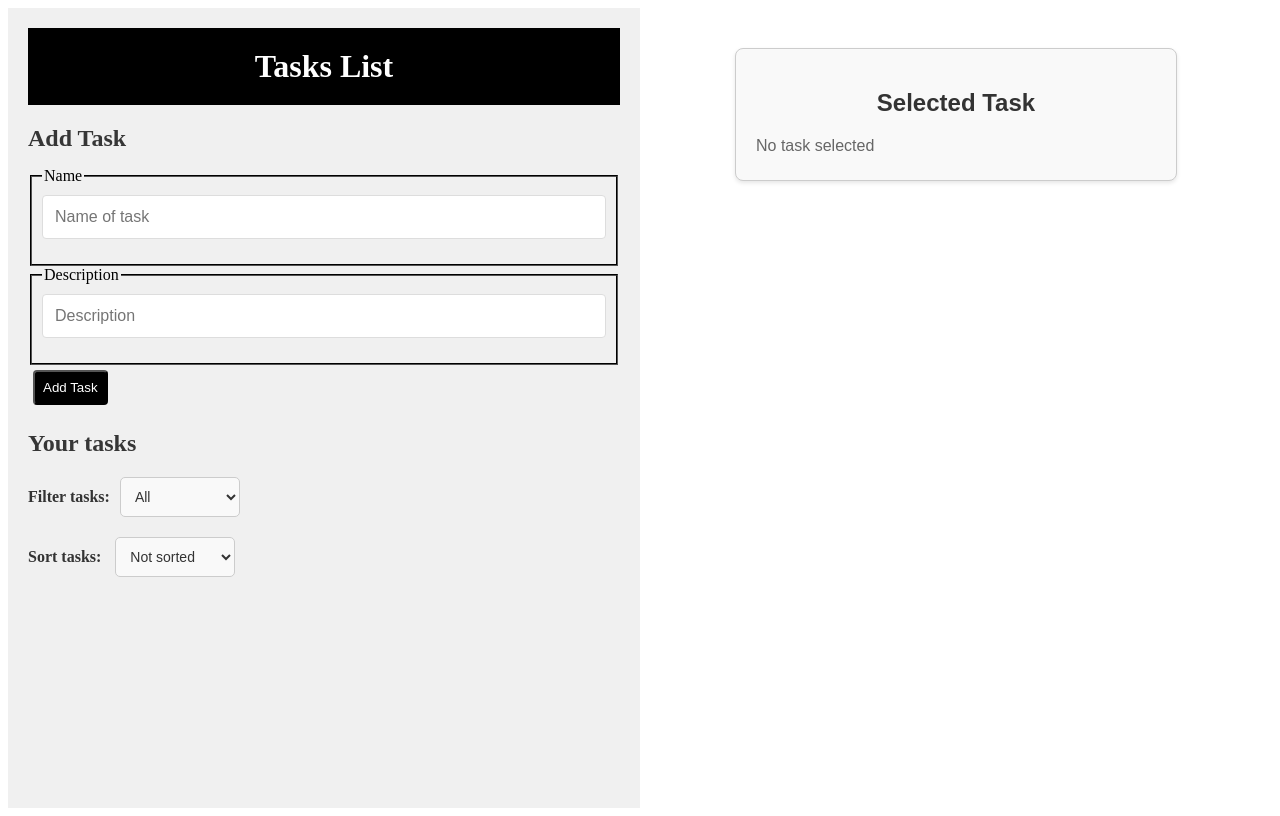
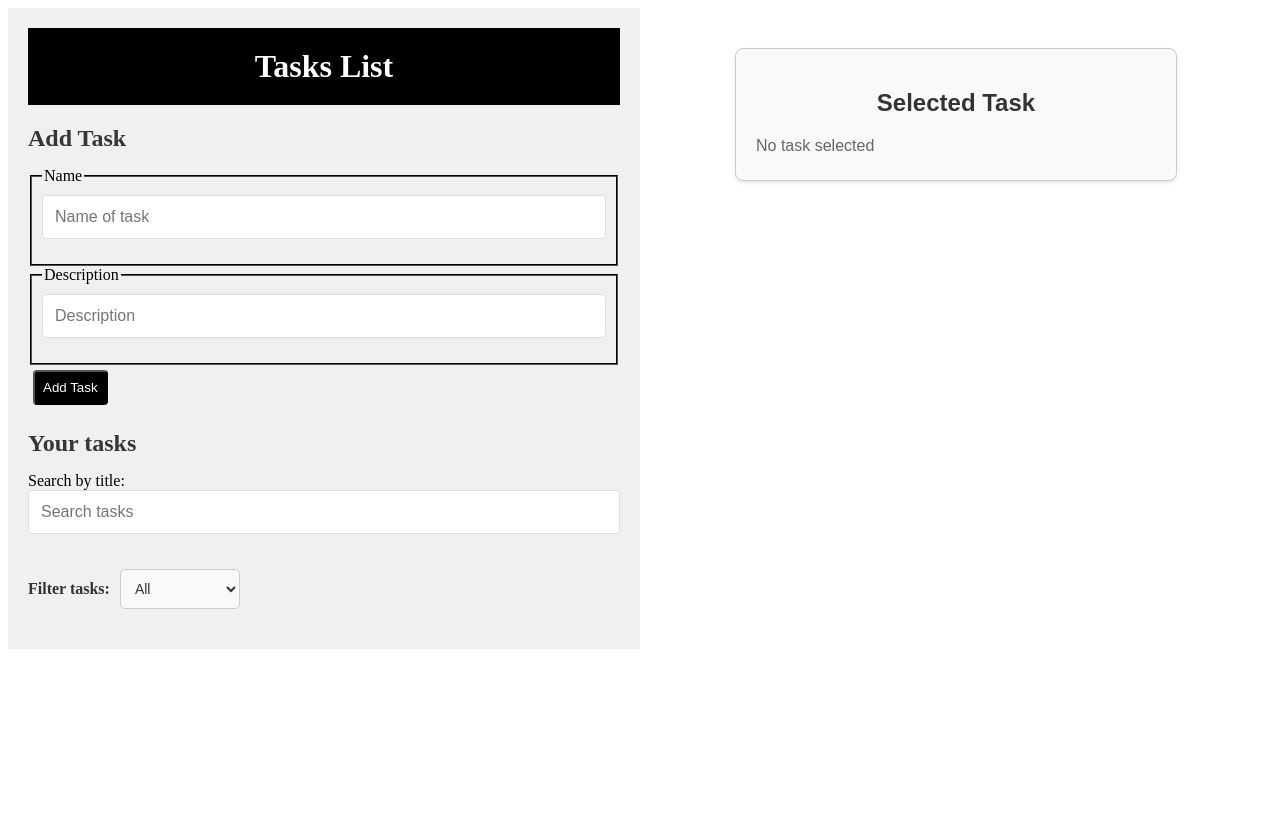
Before and after one commit to bagirzadeayaz/react, a React (Create React App) app: page /edit/1 in a window 1280 px wide. Built offline with nearby package versions, Linux system fonts and the light colour scheme.

Commit message:
added filter and search

```diff
--- a/src/App.css
+++ b/src/App.css
@@ -1,6 +1,5 @@
 .app-container {
   display: flex;
-  height: 100vh;
 }
 
 .left-side {
@@ -54,23 +53,20 @@ input {
   box-sizing: border-box;
 }
 
-.filter,
-.sort {
+.filter {
     margin: 20px 0;
     display: flex;
     align-items: center;
     gap: 10px;
 }
 
-.filter label,
-.sort label {
+.filter label {
     font-size: 16px;
     font-weight: bold;
     color: #333;
 }
 
-#filterOptions,
-#sortOptions {
+#filterOptions {
     padding: 10px;
     font-size: 14px;
     border: 1px solid #ccc;
@@ -82,8 +78,7 @@ input {
     width: 120px;
 }
 
-#filterOptions:hover,
-#sortOptions:hover {
+#filterOptions:hover {
     border-color: #888;
     background-color: #f1f1f1;
 }
--- a/src/components/LeftSide.jsx
+++ b/src/components/LeftSide.jsx
@@ -6,10 +6,13 @@ import { addTask, deleteTask, toggleComplete, setTasks, setSelectedTask } from '
 function LeftSide() {
     const navigate = useNavigate();
     const tasks = useSelector((state) => state.tasks.tasks);
+    const selectedTask = useSelector((state) => state.tasks.selectedTask);
 
     const dispatch = useDispatch();
     const [taskTitle, setTaskTitle] = useState('');
     const [taskDescription, setTaskDescription] = useState('');
+    const [searchQuery, setSearchQuery] = useState('');
+    const [filter, setFilter] = useState('all');
 
     useEffect(() => {
         const savedTasks = localStorage.getItem('tasks');
@@ -53,6 +56,11 @@ function LeftSide() {
 
     const handleToggleComplete = (id) => {
         dispatch(toggleComplete(id));
+
+        const updatedTask = tasks.find(task => task.id === id);
+        if (updatedTask && selectedTask && selectedTask.id === updatedTask.id) {
+            dispatch(setSelectedTask({ ...updatedTask, isEditing: selectedTask.isEditing }));
+        }
     };
 
     const handleSelectTask = (task) => {
@@ -64,6 +72,14 @@ function LeftSide() {
         navigate(`/edit/${task.id}`);
         dispatch(setSelectedTask({ ...task, isEditing: true }));
     };
+
+    const filteredTasks = tasks.filter((task) => {
+        const matchesSearch = task.title.toLowerCase().includes(searchQuery.toLowerCase());
+        const matchesFilter =
+            filter === 'all' || (filter === 'completed' && task.completed) || (filter === 'incomplete' && !task.completed);
+
+        return matchesSearch && matchesFilter;
+    });
 
     return (
         <div className="container">
@@ -101,8 +117,20 @@ function LeftSide() {
 
             <section className="task-list">
                 <h2>Your tasks</h2>
+
+                <div className="search">
+                    <label htmlFor="searchQuery">Search by title:</label>
+                    <input
+                        type="text"
+                        id="searchQuery"
+                        placeholder="Search tasks"
+                        value={searchQuery}
+                        onChange={(e) => setSearchQuery(e.target.value)}
+                    />
+                </div>
+
                 <ul>
-                    {tasks.map((task) => (
+                    {filteredTasks.map((task) => (
                         <li
                             key={task.id}
                             className={`task-item ${task.completed ? 'completed' : 'incomplete'}`}
@@ -123,19 +151,10 @@ function LeftSide() {
 
                 <div className="filter">
                     <label htmlFor="filterOptions">Filter tasks:</label>
-                    <select id="filterOptions">
+                    <select id="filterOptions" value={filter} onChange={(e) => setFilter(e.target.value)}>
                         <option value="all">All</option>
                         <option value="completed">Completed</option>
                         <option value="incomplete">Incomplete</option>
-                    </select>
-                </div>
-
-                <div className="sort">
-                    <label htmlFor="sortOptions">Sort tasks:&nbsp;</label>
-                    <select id="sortOptions">
-                        <option value="not-sorted">Not sorted</option>
-                        <option value="date">Sort by Date</option>
-                        <option value="name">Sort by Name</option>
                     </select>
                 </div>
             </section>
```
